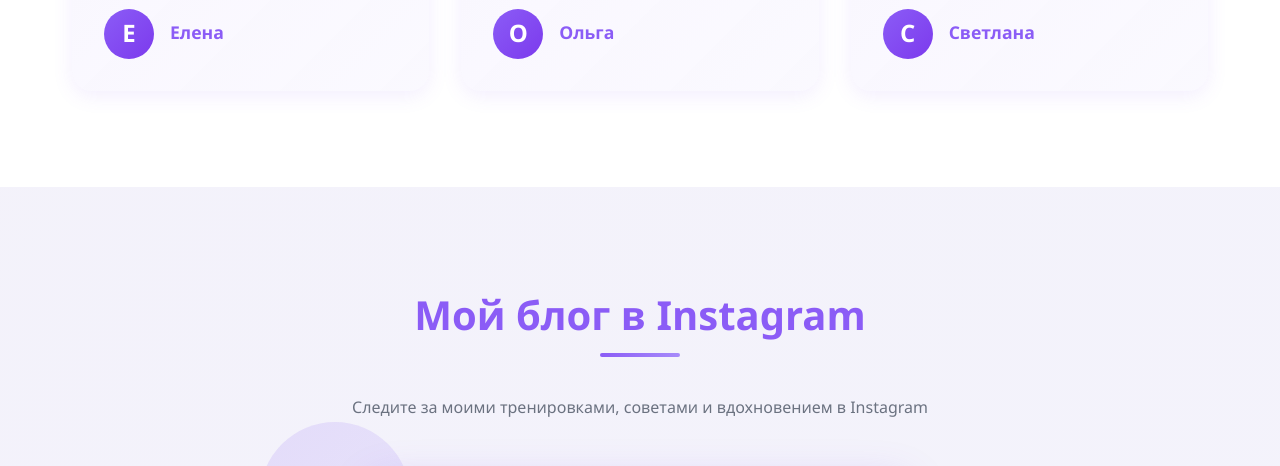
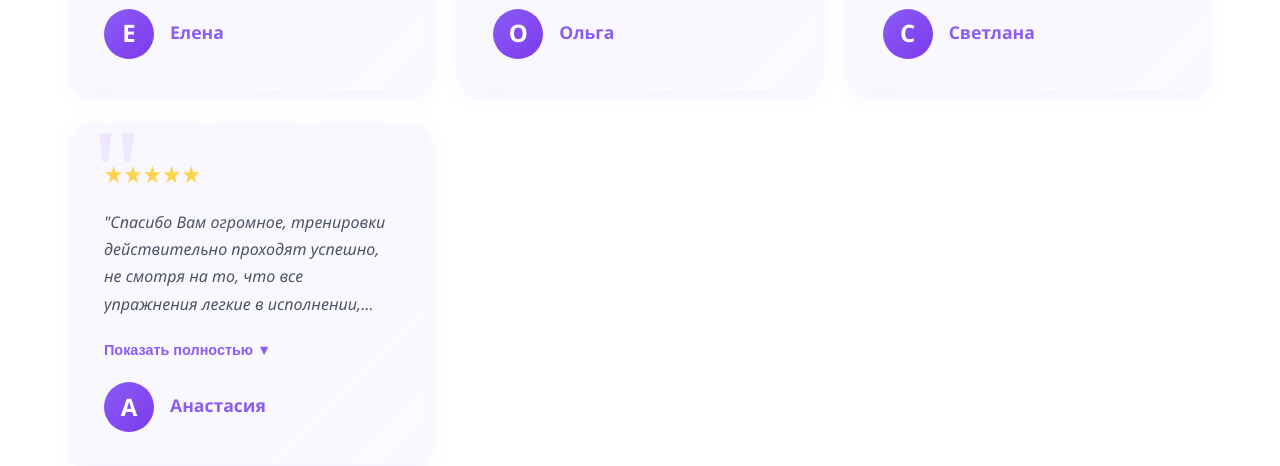
Before and after one commit to Pipata246/trener, a plain HTML site: page index.html in a window 1280 px wide. Shown: the part 5390-5856 px from the top of the page. Drawn offline with Linux system fonts and the light colour scheme.

Commit message:
Update index.html

```diff
--- a/index.html
+++ b/index.html
@@ -470,6 +470,7 @@
         .testimonial-card:nth-child(4) { animation-delay: 0.4s; }
         .testimonial-card:nth-child(5) { animation-delay: 0.5s; }
         .testimonial-card:nth-child(6) { animation-delay: 0.6s; }
+        .testimonial-card:nth-child(7) { animation-delay: 0.7s; }
 
         .testimonial-card:hover {
             transform: translateY(-5px);
@@ -1185,6 +1186,17 @@
                         </div>
                     </div>
                 </div>
+                <div class="testimonial-card">
+                    <div class="testimonial-stars">★★★★★</div>
+                    <p class="testimonial-text">"Спасибо Вам огромное, тренировки действительно проходят успешно, не смотря на то, что все упражнения легкие в исполнении, мышцы дают о себе знать уже не следующий день 💪 С Вами очень легко как физически, так и эмоционально, словно сто лет знакомы, это большой плюс😁Можно получить ответ на любой вопрос , каждое мое движение под четким контролем, одним словом супер! ❤️"</p>
+                    <button class="testimonial-toggle" onclick="toggleTestimonial(this)">Показать полностью ▼</button>
+                    <div class="testimonial-author">
+                        <div class="author-avatar">А</div>
+                        <div class="author-info">
+                            <h4>Анастасия</h4>
+                        </div>
+                    </div>
+                </div>
             </div>
         </div>
     </section>
```
